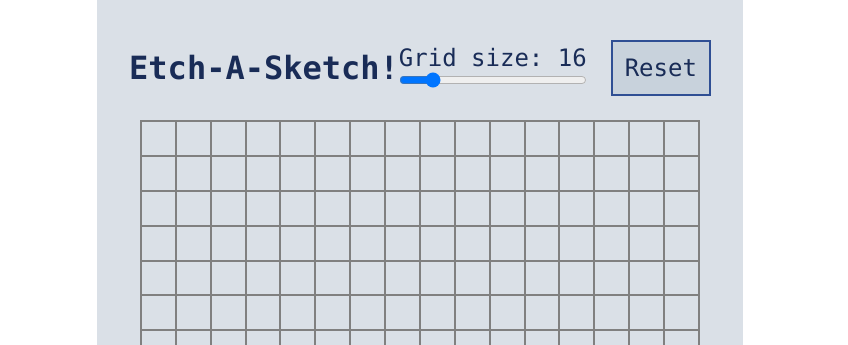
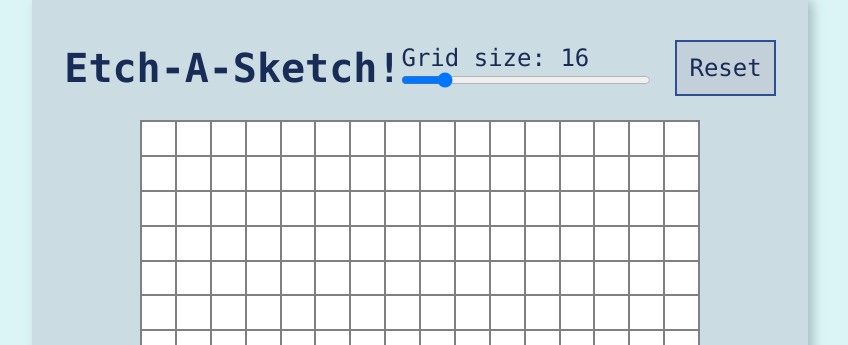
Before and after one commit to gisha313/etch-a-sketch, a plain HTML site: page index.html in a window 1280 px wide. Shown: the top 345 px of the page, without its empty margins (220-1068 px from the left). Drawn offline with Linux system fonts and the light colour scheme.

Commit message:
Aesthetic changes to page

```diff
--- a/style.css
+++ b/style.css
@@ -11,6 +11,11 @@ body {
     align-items: center;
     justify-content: center;
     height: 100vh;
+    background-color: rgba(211, 243, 246, 0.8);
+}
+
+h1 {
+    font-size: 40px;
 }
 
 .wrapper {
@@ -19,6 +24,7 @@ body {
     align-items: center;
     padding: 32px;
     background-color: rgba(193, 204, 216, 0.6);
+    box-shadow: 5px 5px 10px rgba(154, 179, 180, 0.8);
 }
 
 .wrapper > div {
@@ -44,6 +50,7 @@ body {
 .pixel {
     border: 1px solid grey;
     aspect-ratio: 1 / 1;
+    background-color: white;
 }
 
 .grid-header, .grid-footer {
@@ -91,3 +98,7 @@ button.active-btn{
 input#range{
     width: 100%;
 }
+
+.range-container{
+    min-width: 250px;
+}
```
